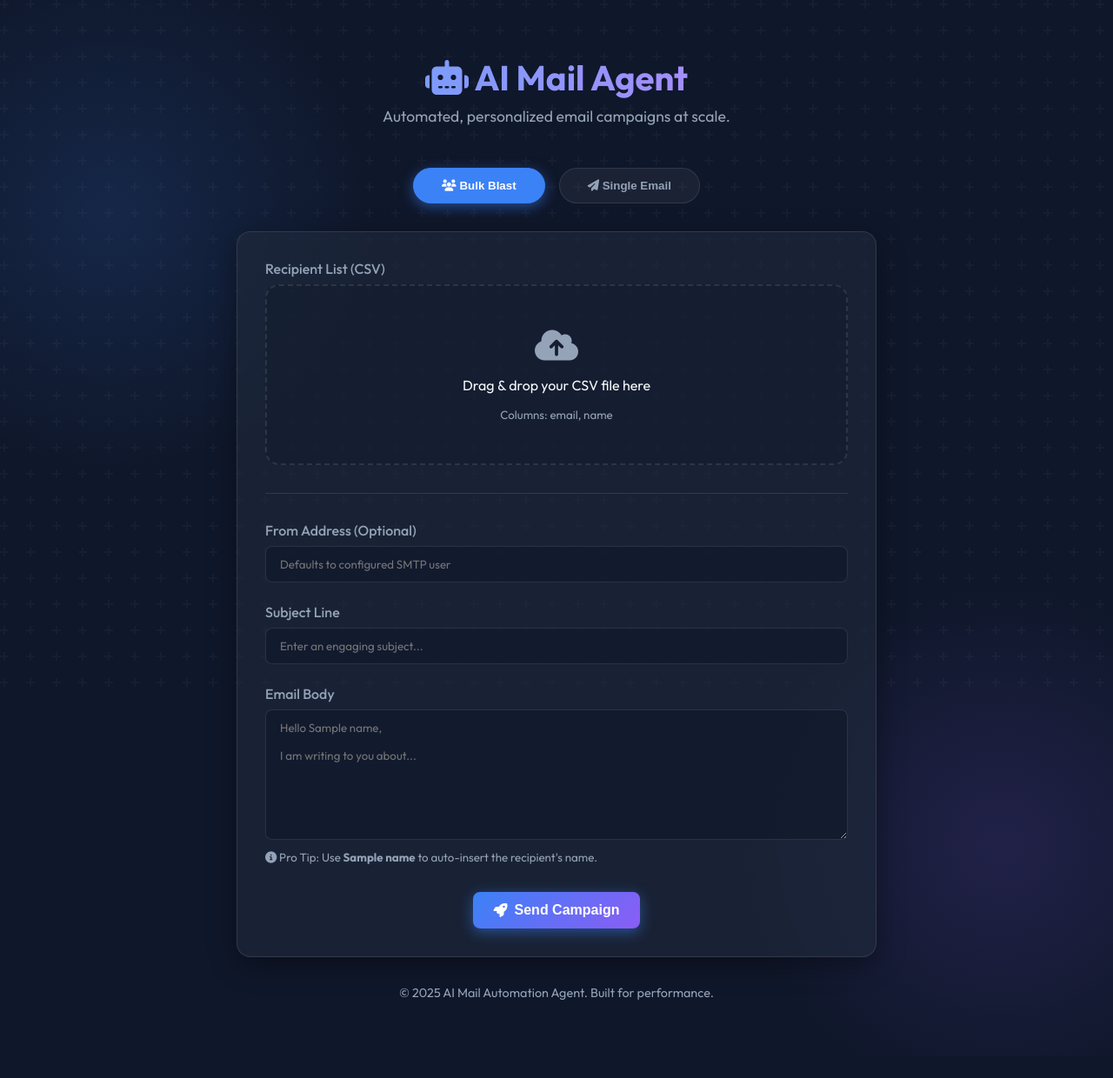
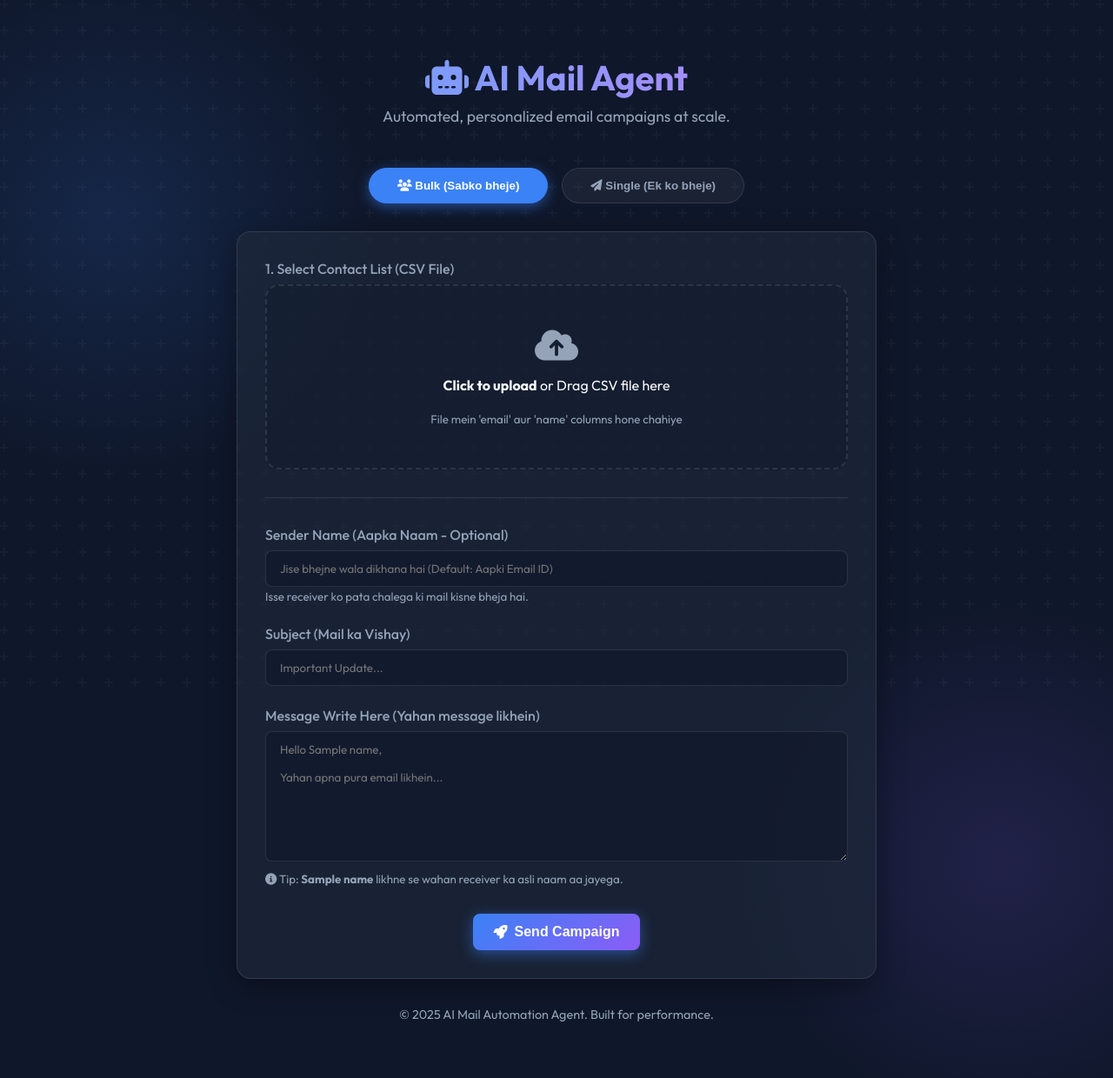
Before and after one commit to mitulaghara/Ai-Agent-For-Mail-Automation, a Flask app: template templates/index.html in a window 1280 px wide. Shown: the whole page at 87% size. Before the commit the page ends 1150 px from the top, so only its background shows below. Run offline with Flask 3, Linux system fonts and the light colour scheme; the template is opened without the code that fills it: most values are stand-ins (such as "Sample title", 1, 10 or a date in 2020).

```diff
--- a/templates/index.html
+++ b/templates/index.html
@@ -19,10 +19,10 @@
     <!-- Mode Switcher -->
     <div class="tabs delay-1 animate-fade-in">
       <button class="tab-btn active" onclick="switchMode('bulk')">
-        <i class="fa-solid fa-users"></i> Bulk Blast
+        <i class="fa-solid fa-users"></i> Bulk (Sabko bheje)
       </button>
       <button class="tab-btn" onclick="switchMode('single')">
-        <i class="fa-solid fa-paper-plane"></i> Single Email
+        <i class="fa-solid fa-paper-plane"></i> Single (Ek ko bheje)
       </button>
     </div>
 
@@ -33,13 +33,14 @@
         <!-- Bulk Section -->
         <div id="bulk-section" class="visible">
           <div class="form-group">
-            <label>Recipient List (CSV)</label>
+            <label>1. Select Contact List (CSV File)</label>
             <div id="drop-zone" class="file-upload-area">
               <input type="file" name="file" id="file" class="file-input" accept=".csv">
               <div class="file-label">
                 <i class="fa-solid fa-cloud-arrow-up icon-upload"></i>
-                <span>Drag & drop your CSV file here</span>
-                <small style="color: var(--text-muted)">Columns: email, name</small>
+                <span><b>Click to upload</b> or Drag CSV file here</span>
+                <small style="color: var(--text-muted); margin-top: 5px;">File mein 'email' aur 'name' columns hone
+                  chahiye</small>
               </div>
             </div>
             <div id="file-name" class="file-name" style="text-align: center; opacity: 0; transition: opacity 0.3s;">
@@ -50,12 +51,12 @@
         <!-- Single Section -->
         <div id="single-section" class="hidden">
           <div class="form-group">
-            <label for="recipient_email">Recipient Email</label>
-            <input type="email" name="recipient_email" id="recipient_email" placeholder="recipient@example.com">
+            <label for="recipient_email">1. Receiver's Email (Jisko bhejna hai)</label>
+            <input type="email" name="recipient_email" id="recipient_email" placeholder="example@gmail.com">
           </div>
           <div class="form-group">
-            <label for="recipient_name">Recipient Name (Optional)</label>
-            <input type="text" name="recipient_name" id="recipient_name" placeholder="John Doe">
+            <label for="recipient_name">2. Receiver's Name (Uska Naam - Optional)</label>
+            <input type="text" name="recipient_name" id="recipient_name" placeholder="e.g. Rahul">
           </div>
         </div>
 
@@ -63,22 +64,24 @@
 
         <!-- Common Fields -->
         <div class="form-group">
-          <label for="from_addr">From Address (Optional)</label>
-          <input type="email" name="from_addr" id="from_addr" placeholder="Defaults to configured SMTP user">
+          <label for="from_addr">Sender Name (Aapka Naam - Optional)</label>
+          <input type="text" name="from_addr" id="from_addr"
+            placeholder="Jise bhejne wala dikhana hai (Default: Aapki Email ID)">
+          <small style="color: var(--text-muted);">Isse receiver ko pata chalega ki mail kisne bheja hai.</small>
         </div>
 
         <div class="form-group">
-          <label for="subject">Subject Line</label>
-          <input type="text" name="subject" id="subject" placeholder="Enter an engaging subject..." required>
+          <label for="subject">Subject (Mail ka Vishay)</label>
+          <input type="text" name="subject" id="subject" placeholder="Important Update..." required>
         </div>
 
         <div class="form-group">
-          <label for="body">Email Body</label>
-          <textarea name="body" id="body" placeholder="Hello {{name}},&#10;&#10;I am writing to you about..."
+          <label for="body">Message Write Here (Yahan message likhein)</label>
+          <textarea name="body" id="body" placeholder="Hello {{name}},&#10;&#10;Yahan apna pura email likhein..."
             required></textarea>
           <small style="color: var(--text-muted); display: block; margin-top: 0.5rem;">
-            <i class="fa-solid fa-circle-info"></i> Pro Tip: Use <strong>{{name}}</strong> to auto-insert the
-            recipient's name.
+            <i class="fa-solid fa-circle-info"></i> Tip: <strong>{{name}}</strong> likhne se wahan receiver ka asli naam
+            aa jayega.
           </small>
         </div>
 
```
Also changed, not shown: README.md, vercel.json (added), 2 other files.
